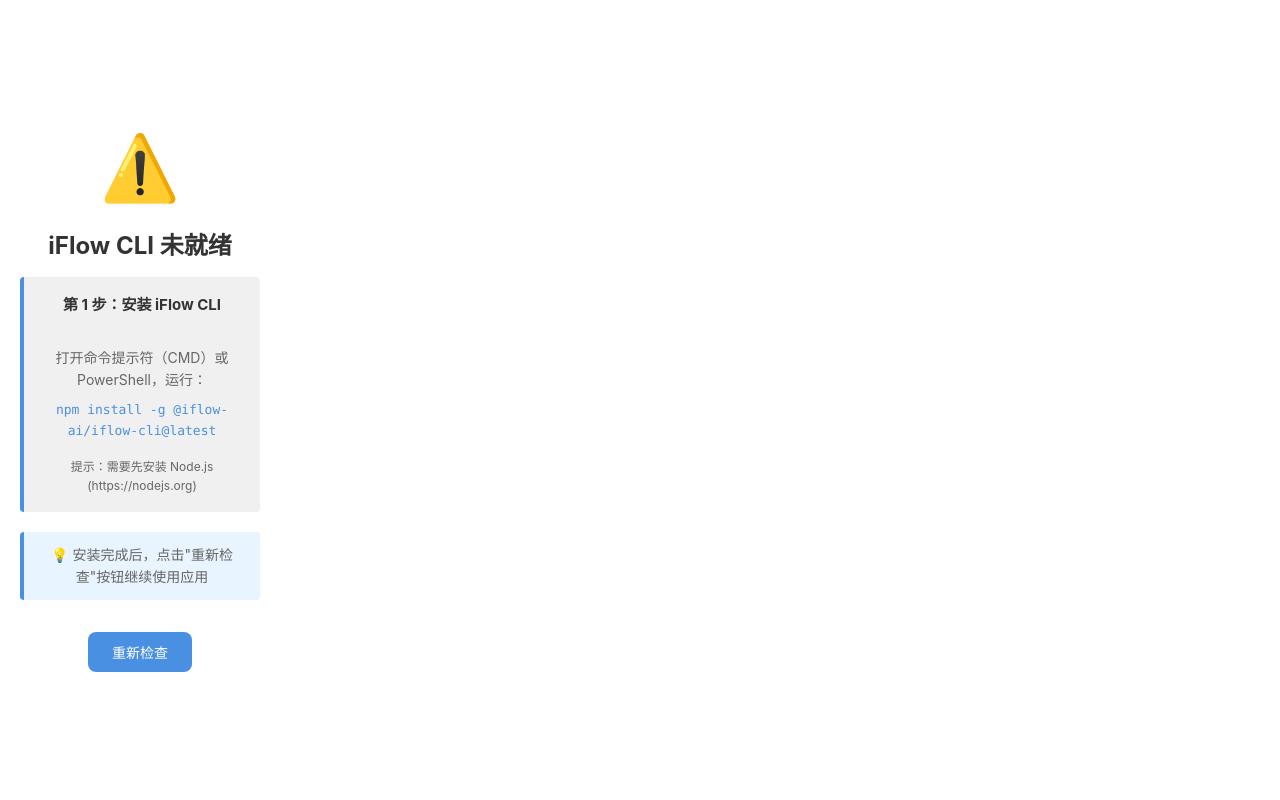
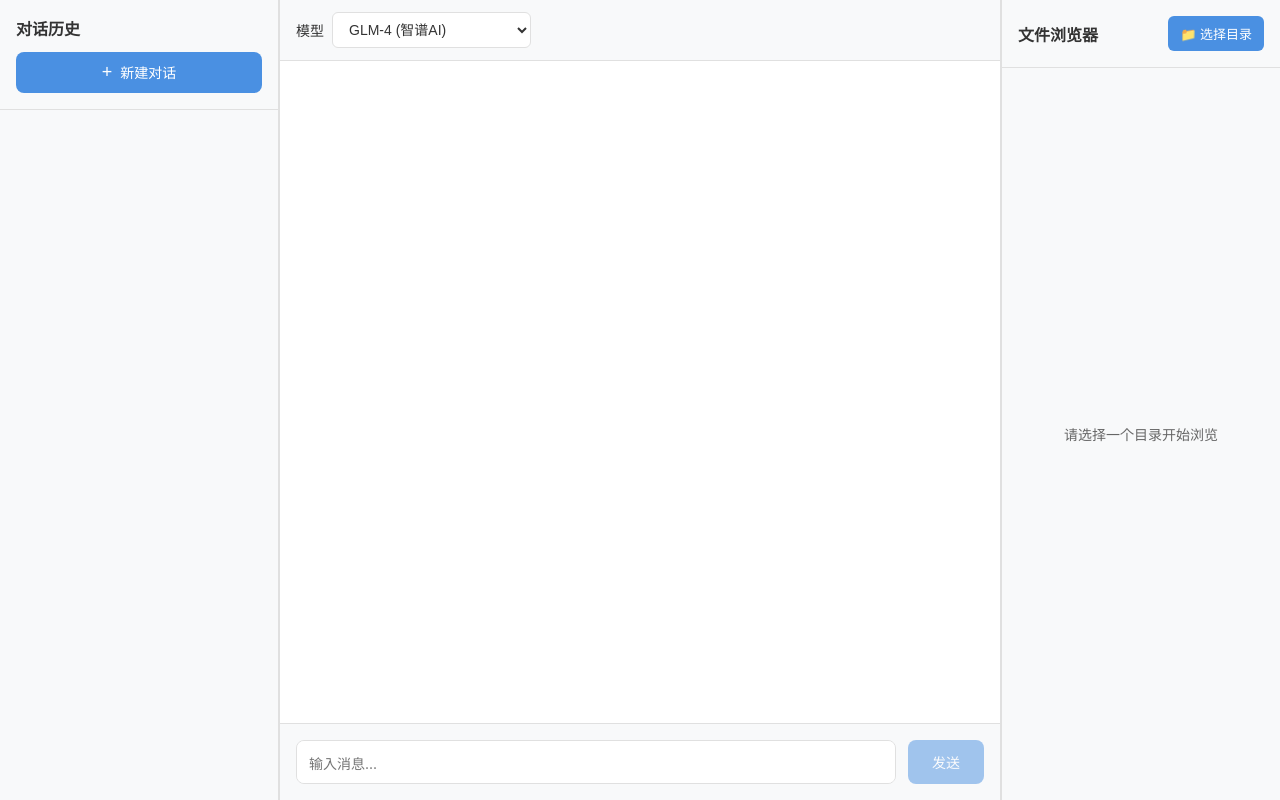
Before and after one commit to XY-JX/iflow-desktop, a Vue app: page / in a window 1280 px wide. Built offline with nearby package versions, Linux system fonts and the light colour scheme.

Commit message:
Fix: Always show main interface even when iflow is not installed

```diff
--- a/src/components/MainLayout.vue
+++ b/src/components/MainLayout.vue
@@ -1,7 +1,7 @@
 <template>
   <div class="main-layout">
     <!-- iflow 未安装或未登录的提示 -->
-    <div v-if="!iflowReady" class="iflow-warning">
+    <div v-if="false" class="iflow-warning">
       <div class="warning-content">
         <div class="warning-icon">⚠️</div>
         <div class="warning-text">
@@ -14,7 +14,7 @@
             <span class="hint">提示：需要先安装 Node.js (https://nodejs.org)</span>
           </p>
 
-          <p v-else class="install-step">
+          <p v-if="true" class="install-step">
             <strong>第 2 步：登录 iFlow</strong><br>
             在命令提示符中运行：<br>
             <code>iflow</code><br>
@@ -29,7 +29,7 @@
       </div>
     </div>
 
-    <template v-else>
+    <template v-if="true">
       <div class="sidebar-left">
         <ChatHistory
           :conversations="conversations"
```
